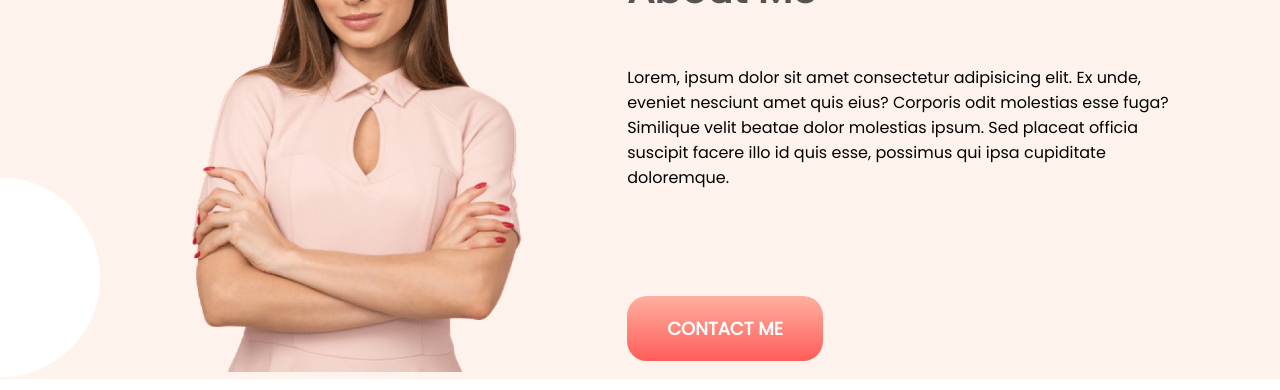
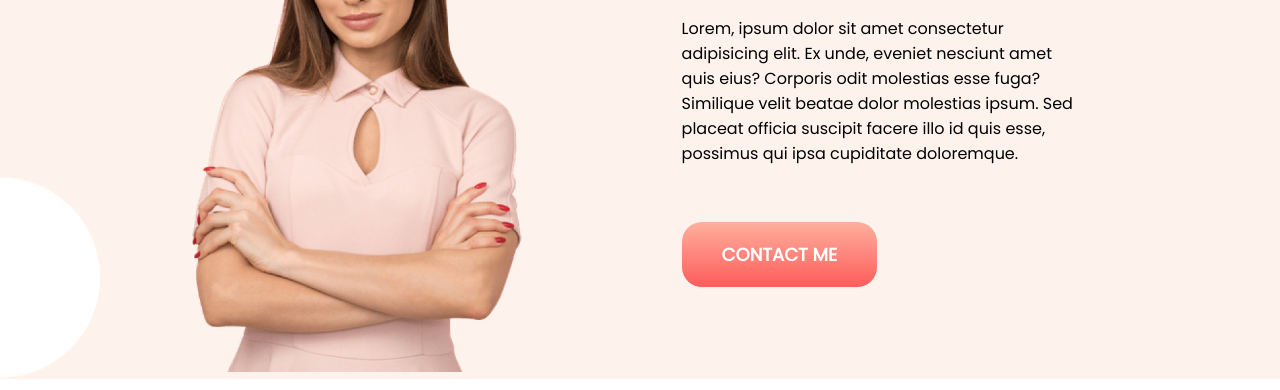
Before and after one commit to euhansarkar/eat-healthy, a plain HTML site: page index.html in a window 1280 px wide. Shown: the part 769-1159 px from the top of the page. Drawn offline with Linux system fonts and the light colour scheme.

Commit message:
add something

```diff
--- a/index.html
+++ b/index.html
@@ -33,7 +33,7 @@
         </div>
         <div class="width-set aboutMe">
             <h1>about me</h1>
-            <p>Lorem, ipsum dolor sit amet consectetur adipisicing elit. Ex unde, eveniet nesciunt amet quis eius? Corporis odit molestias esse fuga? Similique velit beatae dolor molestias ipsum. Sed placeat officia suscipit facere illo id quis esse, possimus qui ipsa cupiditate doloremque.</p><br><br><br><br><br>
+            <p>Lorem, ipsum dolor sit amet consectetur adipisicing elit. Ex unde, eveniet nesciunt amet quis eius? Corporis odit molestias esse fuga? Similique velit beatae dolor molestias ipsum. Sed placeat officia suscipit facere illo id quis esse, possimus qui ipsa cupiditate doloremque.</p><br><br><br>
             <a class="order-button contact" href="https://www.linkedin.com/in/euhansarkar/">contact me</a>
         </div>
     </section>
--- a/style.css
+++ b/style.css
@@ -75,8 +75,8 @@ h1{
 }
 
 .aboutMe{
-    margin-top: 8%;
-    margin-left: -10%;
+    margin-top: 5%;
+    margin-left: -5%;
 }
 
 .aboutMe h1{
@@ -87,7 +87,8 @@ h1{
 }
 
 .aboutMe p{
-    margin-top: 46px;
+    margin-top: 30px;
+    width: 400px;
 }
 
 .content h1{
```
